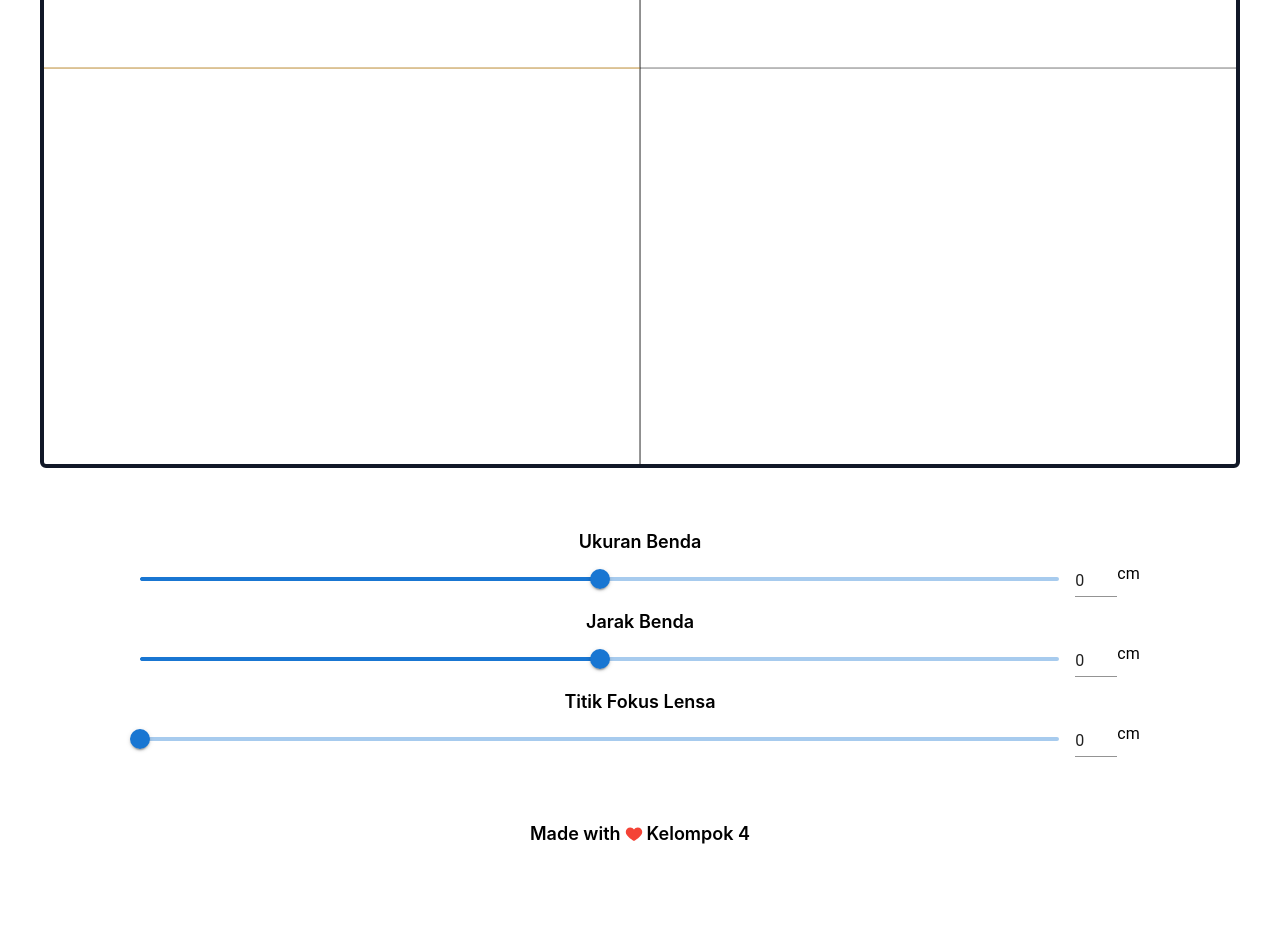
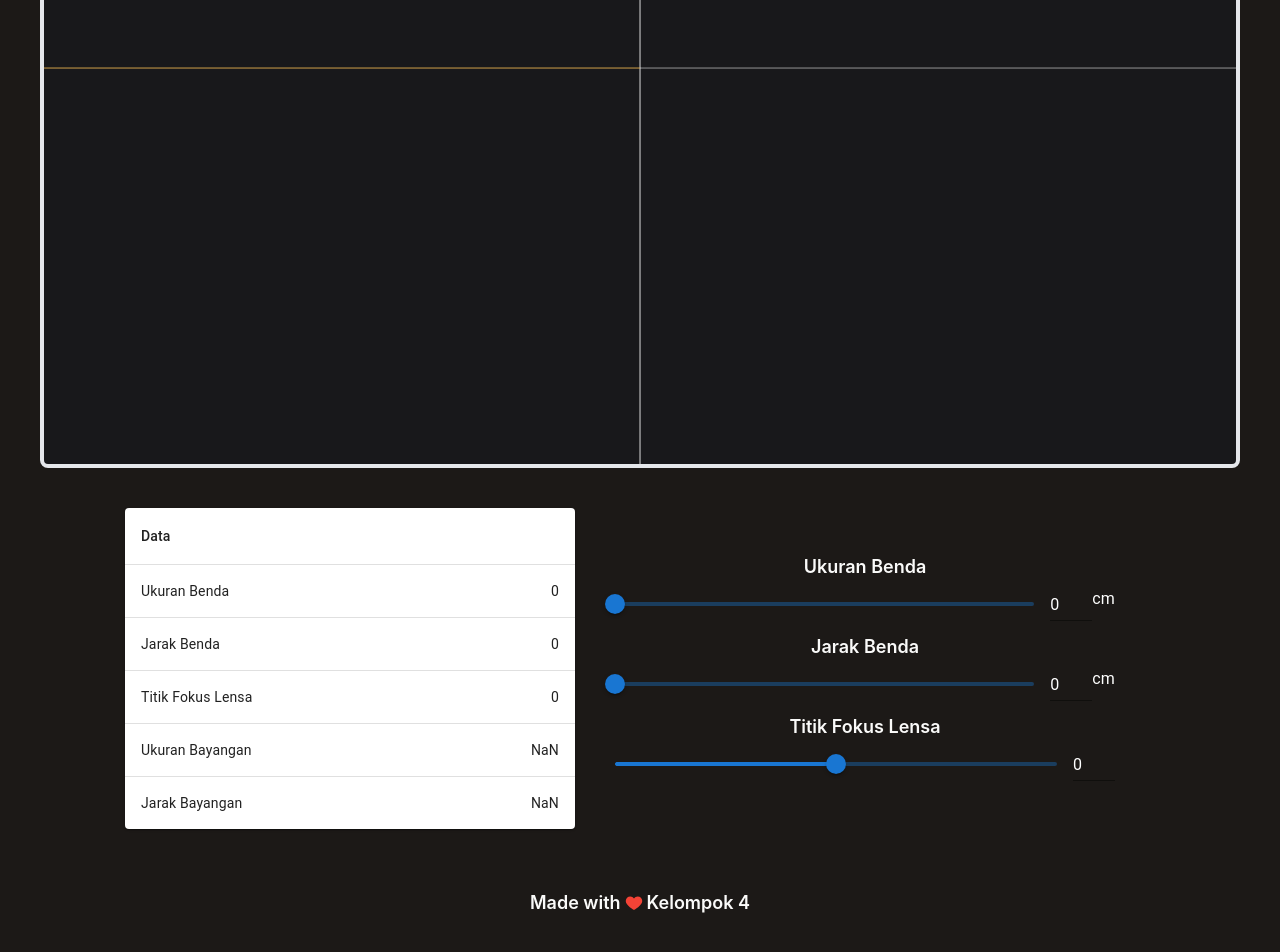
Before and after one commit to not-xygen/Aplikasi-Simulasi-Cermin-Cekung, a React (Create React App) app: page / in a window 1280 px wide. Shown: the part 468-1420 px from the top of the page. Before the commit the page ends 1356 px from the top, so only its background shows below. Built offline with nearby package versions, Linux system fonts and the light colour scheme.

Commit message:
Update 24/03/2022

```diff
--- a/public/index.html
+++ b/public/index.html
@@ -7,7 +7,7 @@
     <meta name="theme-color" content="#000000" />
     <meta
       name="description"
-      content="Web site created using create-react-app"
+      content="This Web is created by Xploratech, Using React"
     />
     <link rel="apple-touch-icon" href="%PUBLIC_URL%/logo192.png" />
     <!--
--- a/src/App.js
+++ b/src/App.js
@@ -1,31 +1,40 @@
 import './index.css';
 import Canvas from './components/Canvas'
 import Slider from './components/Slider'
+import DataTable from './components/DataTable'
 import { FcLike } from "react-icons/fc";
 import React from 'react';
 
 function App() {
-  const [ukuranBenda, setUkuranBenda] = React.useState(0)
+  const [tinggiBenda, setTinggiBenda] = React.useState(0)
   const [jarakBenda, setJarakBenda] = React.useState(0)
   const [titikFokus, setTitikFokus] = React.useState(0)
+  const [tinggiBayangan, setTinggiBayangan] = React.useState(0)
+  const [jarakBayangan, setJarakBayangan] = React.useState(0)
+
   return(
     <div>
       <div className="flex m-5 p-5 items-center justify-center">
-        <h1 className="text-3xl font-semibold">Concave Simulation App</h1>
+        <h1 className="text-3xl font-semibold text-stone-50">Concave Simulation App</h1>
       </div>
-      <div className="flex m-5 p-5" id="frame">
-        <Canvas ukuranBenda={ukuranBenda} jarakBenda={jarakBenda} titikFokus={titikFokus}/>
+      <div className="flex m-10">
+        <Canvas tinggiBenda={tinggiBenda} jarakBenda={jarakBenda} titikFokus={titikFokus} setTinggiBayangan={setTinggiBayangan} setJarakBayangan={setJarakBayangan} />
       </div>
-      <div className="flex flex-col m-5 p-5 gap-2 items-center justify-center">
-        <h1 className="text-lg font-semibold">Ukuran Benda</h1>
-        <Slider value={ukuranBenda} setValue={setUkuranBenda} minValue={-350}/>
-        <h1 className="text-lg font-semibold">Jarak Benda</h1>
-        <Slider value={jarakBenda} setValue={setJarakBenda} minValue={-350}/>
-        <h1 className="text-lg font-semibold">Titik Fokus Lensa</h1>
-        <Slider value={titikFokus} setValue={setTitikFokus} minValue={0}/>
+      <div className='flex flex-col m-10 items-center justify-center md:flex-row'>
+        <div className='flex'>
+          <DataTable tinggiBenda={tinggiBenda} jarakBenda={jarakBenda} titikFokus={titikFokus} tinggiBayangan={tinggiBayangan} jarakBayangan={jarakBayangan} />
+        </div>
+        <div className="flex flex-col m-5 p-5 gap-2 items-center justify-center">
+          <h1 className="text-lg font-semibold text-stone-50">Ukuran Benda</h1>
+          <Slider value={tinggiBenda} setValue={setTinggiBenda} minValue={0} maxValue={300} label={'cm'}/>
+          <h1 className="text-lg font-semibold text-stone-50">Jarak Benda</h1>
+          <Slider value={jarakBenda} setValue={setJarakBenda} minValue={0} maxValue={300} label={'cm'}/>
+          <h1 className="text-lg font-semibold text-stone-50">Titik Fokus Lensa</h1>
+          <Slider value={titikFokus} setValue={setTitikFokus} minValue={-100} maxValue={100}/>
+        </div>
       </div>
       <div className="flex m-5 p-5 items-center justify-center">
-        <h1 className="flex text-lg font-semibold">Made with <span className="p-1"><FcLike /></span> Kelompok 4 </h1>
+        <h1 className="flex text-lg font-semibold text-stone-50">Made with <span className="p-1"><FcLike /></span> Kelompok 4 </h1>
       </div>
     </div>
   );
--- a/src/components/Canvas.js
+++ b/src/components/Canvas.js
@@ -25,27 +25,37 @@ export default function Canvas(props) {
 
     const draw = ctx => {
         const jarakBenda = props.jarakBenda
-        const ukuranBenda = props.ukuranBenda
+        const tinggiBenda = props.tinggiBenda
         const titikFokus = props.titikFokus
+        const setJarakBayangan = props.setJarakBayangan
+        const setTinggiBayangan = props.setTinggiBayangan
 
         const titikX = ctx.canvas.width / 2
         const titikY = ctx.canvas.height / 2
 
-        const jarakBayangan = jarakBenda * titikFokus / (jarakBenda - titikFokus)
-        const ukuranBayangan = jarakBayangan * ukuranBenda / jarakBenda
+        const hasilJarakBayangan = jarakBenda * titikFokus / (jarakBenda - titikFokus)
+        const hasilTinggiBayangan = hasilJarakBayangan * tinggiBenda / jarakBenda
+
+        setJarakBayangan(hasilJarakBayangan)
+        setTinggiBayangan(hasilTinggiBayangan)
 
         const bendaX = titikX - jarakBenda
-        const bendaY = titikY - ukuranBenda
+        const bendaY = titikY - tinggiBenda
 
-        const bayanganX = titikX - jarakBayangan
-        const bayanganY = titikY + ukuranBayangan
+        const bayanganX = titikX - hasilJarakBayangan
+        const bayanganY = titikY + hasilTinggiBayangan
 
         const x = bendaX
         const y = bendaY
 
+        let titikBayanganX = 0
+        if (bayanganX >= 750) {
+            titikBayanganX = ctx.canvas.width
+        }
+
         //Cartesian Plane
-        draw_line(ctx, point(titikX, 0), point(titikX, ctx.canvas.width), 'black')
-        draw_line(ctx, point(0, titikY), point(ctx.canvas.height, titikY), 'black')
+        draw_line(ctx, point(titikX, 0), point(titikX, ctx.canvas.width), 'white')
+        draw_line(ctx, point(0, titikY), point(ctx.canvas.height, titikY), 'white')
         //Object
         draw_line(ctx, point(x, titikY), point(x, y), 'red')
         //Reflection
@@ -57,11 +67,10 @@ export default function Canvas(props) {
         //Cahaya Lewat
         draw_line(ctx, point(titikX, bayanganY), point(bayanganX, bayanganY), 'blue')
         draw_line(ctx, point(titikX, bendaY), point(bayanganX, bayanganY), 'blue')
-        draw_line(ctx, point(bayanganX, bayanganY), point(0,bayanganY), 'blue')
+        draw_line(ctx, point(bayanganX, bayanganY), point(titikBayanganX,bayanganY), 'blue')
     }
 
     useEffect(() => {
-
         const canvas = canvasRef.current
         const context = canvas.getContext('2d')
         context.clearRect(0, 0, canvas.width, canvas.height);
@@ -69,6 +78,6 @@ export default function Canvas(props) {
     }, [draw])
 
     return (
-    <canvas className="w-screen h-screen border-4 bg-white border-gray-900 rounded-md" width='1500' height='1500' id='CanvasFrame' ref={canvasRef} {...props}/>
+    <canvas className="w-screen h-screen border-4 bg-zinc-900 rounded-lg" width="1500" height='1500' id='CanvasFrame' ref={canvasRef} {...props}/>
     )
 }
--- /dev/null
+++ b/src/components/DataTable.js
@@ -0,0 +1,54 @@
+import * as React from 'react';
+import Table from '@mui/material/Table';
+import TableBody from '@mui/material/TableBody';
+import TableCell from '@mui/material/TableCell';
+import TableContainer from '@mui/material/TableContainer';
+import TableHead from '@mui/material/TableHead';
+import TableRow from '@mui/material/TableRow';
+import Paper from '@mui/material/Paper';
+
+function createData(name, number) {
+  return { name, number };
+}
+
+export default function BasicTable(props) {
+    const jarakBenda = props.jarakBenda
+    const tinggiBenda = props.tinggiBenda
+    const titikFokus = props.titikFokus
+    const jarakBayangan = props.jarakBayangan
+    const tinggiBayangan = props.tinggiBayangan
+
+    const rows = [
+        createData('Ukuran Benda', tinggiBenda),
+        createData('Jarak Benda', jarakBenda),
+        createData('Titik Fokus Lensa', titikFokus),
+        createData('Ukuran Bayangan', jarakBayangan),
+        createData('Jarak Bayangan', tinggiBayangan),
+    ];
+
+    return (
+        <TableContainer component={Paper}>
+        <Table sx={{ minWidth: 450 }} aria-label="simple table">
+            <TableHead>
+            <TableRow>
+                <TableCell>Data</TableCell>
+                <TableCell align="right"></TableCell>
+            </TableRow>
+            </TableHead>
+            <TableBody>
+            {rows.map((row) => (
+                <TableRow
+                key={row.name}
+                sx={{ '&:last-child td, &:last-child th': { border: 0 } }}
+                >
+                <TableCell component="th" scope="row">
+                    {row.name}
+                </TableCell>
+                <TableCell align="right">{row.number}</TableCell>
+                </TableRow>
+            ))}
+            </TableBody>
+        </Table>
+        </TableContainer>
+    );
+}
--- a/src/components/Slider.js
+++ b/src/components/Slider.js
@@ -8,12 +8,15 @@ import { Typography } from '@mui/material';
 
 const Input = styled(MuiInput)`
   width: 42px;
+  color: white;
 `;
 
 export default function ContinuousSlider(props) {
   const value = props.value
   const setValue = props.setValue
   const minValue = props.minValue
+  const maxValue = props.maxValue
+  const label = props.label
 
   const handleSliderChange = (event, newValue) => {
     setValue(newValue);
@@ -26,25 +29,26 @@ export default function ContinuousSlider(props) {
   const handleBlur = () => {
     if (value < minValue) {
       setValue(minValue);
-    } else if (value > 350) {
-      setValue(350);
+    } else if (value > maxValue) {
+      setValue(maxValue);
     }
   };
 
   return (
-    <Box sx={{ width: 1000 }}>
+    <Box sx={{ width: 500 }}>
       <Grid container spacing={2} alignItems="center">
         <Grid item xs>
           <Slider
             value={typeof value === 'number' ? value : 0}
             onChange={handleSliderChange}
             min={minValue}
-            max={350}
+            max={maxValue}
             aria-labelledby="input-slider"
           />
         </Grid>
         <Grid item>
           <Input
+            color='primary'
             value={value}
             size="small"
             onChange={handleInputChange}
@@ -52,15 +56,17 @@ export default function ContinuousSlider(props) {
             inputProps={{
               step: 1,
               min: minValue,
-              max: 350,
+              max: maxValue,
               type: 'number',
               'aria-labelledby': 'input-slider',
             }}
           />
         </Grid>
         <Grid>
-          <Typography>
-            cm
+          <Typography
+            color={'white'}
+          >
+            {label}
           </Typography>
         </Grid>
       </Grid>
--- a/src/index.css
+++ b/src/index.css
@@ -2,7 +2,10 @@
 @tailwind components;
 @tailwind utilities;
 
+
+
 body {
+  background: #1c1917;
   margin: 0;
   font-family: -apple-system, BlinkMacSystemFont, 'Open Sans', 'Segoe UI', 'Roboto', 'Oxygen',
     'Ubuntu', 'Cantarell', 'Fira Sans', 'Droid Sans', 'Helvetica Neue',
```
